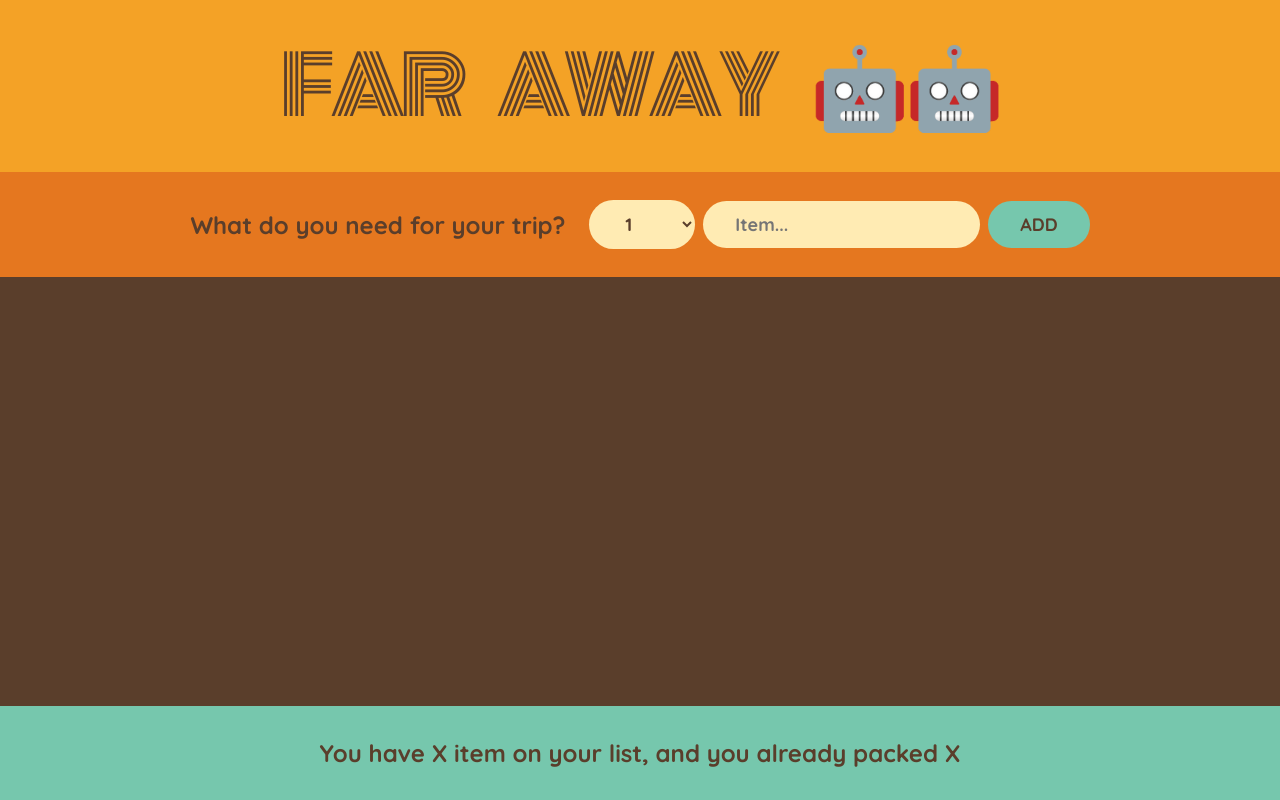
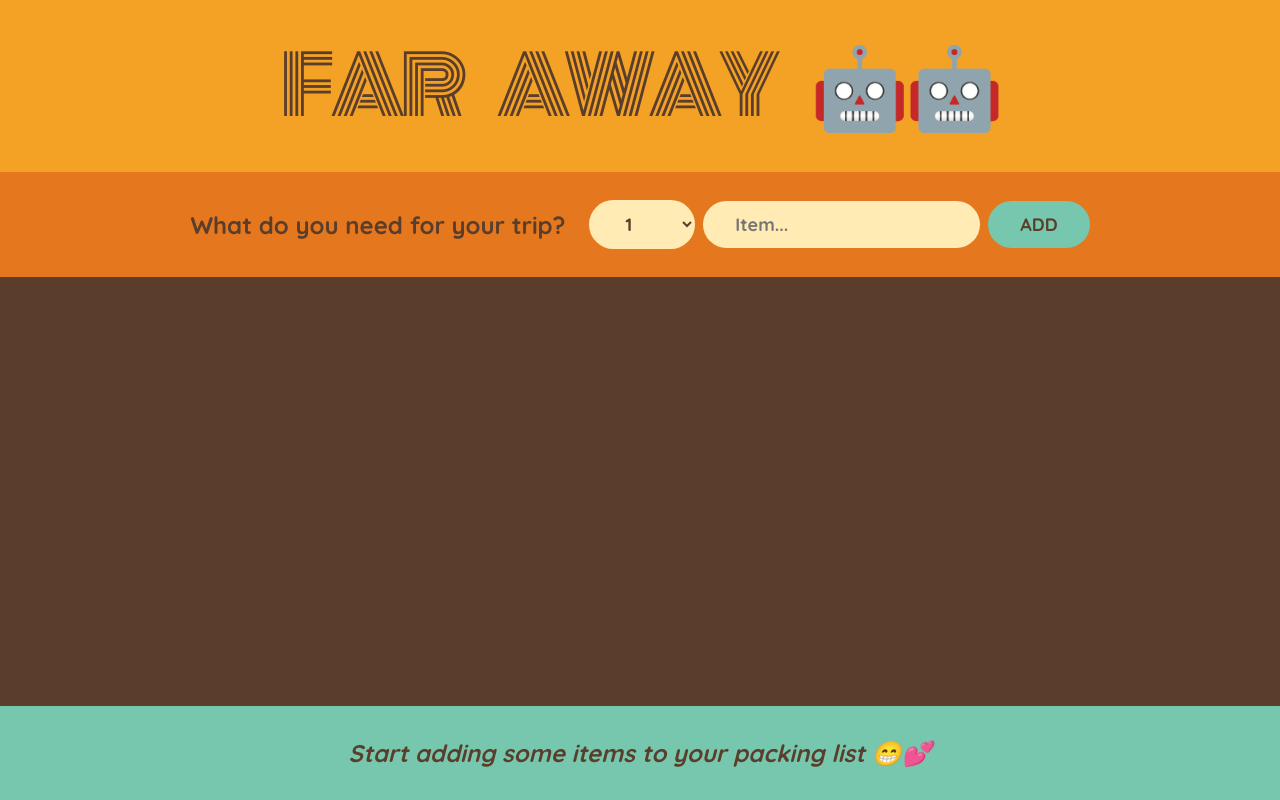
Before and after one commit to MadeSatya5/farAway-item-list, a React (Vite) app: page / in a window 1280 px wide. Built offline with nearby package versions, Linux system fonts and the light colour scheme.

Commit message:
feat: stats

```diff
--- a/src/App.jsx
+++ b/src/App.jsx
@@ -17,7 +17,7 @@
   function handleCheckItems(id) {
     setItems((items) =>
       items.map((item) =>
-        item.id === id ? {...item, packed: !item.packed } : item
+        item.id === id ? { ...item, packed: !item.packed } : item
       )
     );
   }
@@ -32,7 +32,7 @@
           onDeleteItems={handleDeleteItems}
           onCheckItems={handleCheckItems}
         />
-        <Stats />
+        <Stats items={items}/>
       </div>
     </>
   );
--- a/src/assets/components/Stats.jsx
+++ b/src/assets/components/Stats.jsx
@@ -1,9 +1,30 @@
-export default function Stats(){
-    return(
-        <>
-            <footer className="stats">
-                <span>You have X item on your list, and you already packed X</span>
-            </footer>
-        </>
+export default function Stats({ items }) {
+  if (!items.length)
+    return (
+      <footer className="stats">
+        <em>Start adding some items to your packing list 😁💕</em>
+      </footer>
     );
+
+  const totalItems = items.length;
+  //   const totalCheckedItems = items.reduce(
+  //     (acc, item) => (item.packed ? (acc += 1) : acc),
+  //     0
+  //   );
+
+  const totalCheckedItems = items.filter((item) => item.packed).length;
+  const percentage = Math.round((totalCheckedItems / totalItems) * 100);
+
+  return (
+    <>
+      <footer className="stats">
+        <em>
+          {percentage === 100
+            ? "You got Everything! Ready to go ✈️💦"
+            : `You have ${totalItems} item on your list, and you already packed
+            ${totalCheckedItems} (${percentage}%)`}
+        </em>
+      </footer>
+    </>
+  );
 }
```
